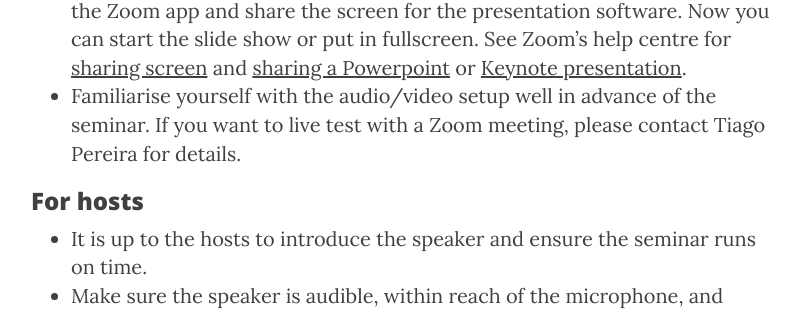
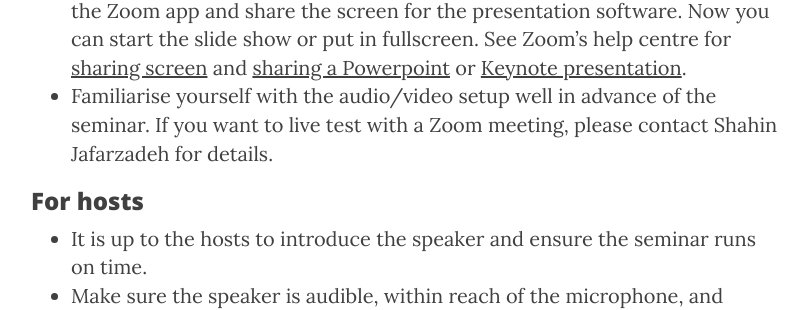
Before and after one commit to ITA-Solar/espos, a Jekyll site: the page built from guidelines.md, in a window 1280 px wide and 900 px high, scrolled down 1353 px. Shown: the part 177-487 px from the top of the window, without its empty margins (234-1043 px from the left). Built offline with Jekyll 4.4.1, drawn with Linux system fonts in a browser that asks for light colours; nearby versions of some CDN libraries.

Commit message:
Update guidelines.md

```diff
--- a/guidelines.md
+++ b/guidelines.md
@@ -20,7 +20,7 @@ Below we include some guidelines and tips for presenters, hosts, and audiences.
 * If you are using a video feed for the speaker, try to keep an empty area near the top right corner of your slides. (This is where others typically place your video image.)
 * Do not use a laser pointer, and avoid other visual cues that outside people will not see. You can use your mouse to point at things in the presentation (in Keynote, press ``C`` to have the mouse if this is not the default).
 * Open your presentation software but do not start the slideshow. Switch to the Zoom app and share the screen for the presentation software. Now you can start the slide show or put in fullscreen. See Zoom's help centre for <a href="https://support.zoom.us/hc/en-us/articles/201362153-How-Do-I-Share-My-Screen-" style="text-decoration:underline">sharing screen</a> and <a href="https://support.zoom.us/hc/en-us/articles/203395347-Screen-Sharing-with-Powerpoint" style="text-decoration:underline">sharing a Powerpoint</a> or <a href="https://support.zoom.us/hc/en-us/articles/201362963-Screen-Share-A-Keynote-Presentation" style="text-decoration:underline">Keynote presentation</a>.
-* Familiarise yourself with the audio/video setup well in advance of the seminar. If you want to live test with a Zoom meeting, please contact Tiago Pereira for details.
+* Familiarise yourself with the audio/video setup well in advance of the seminar. If you want to live test with a Zoom meeting, please [contact Shahin Jafarzadeh](mailto:shahin.jafarzadeh@astro.uio.no) for details.
 
 ### For hosts
 
```
